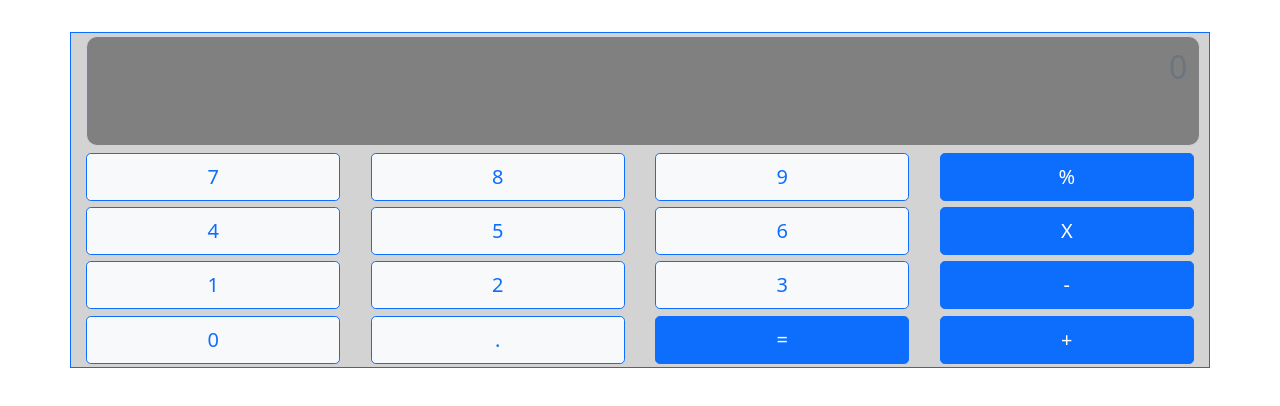
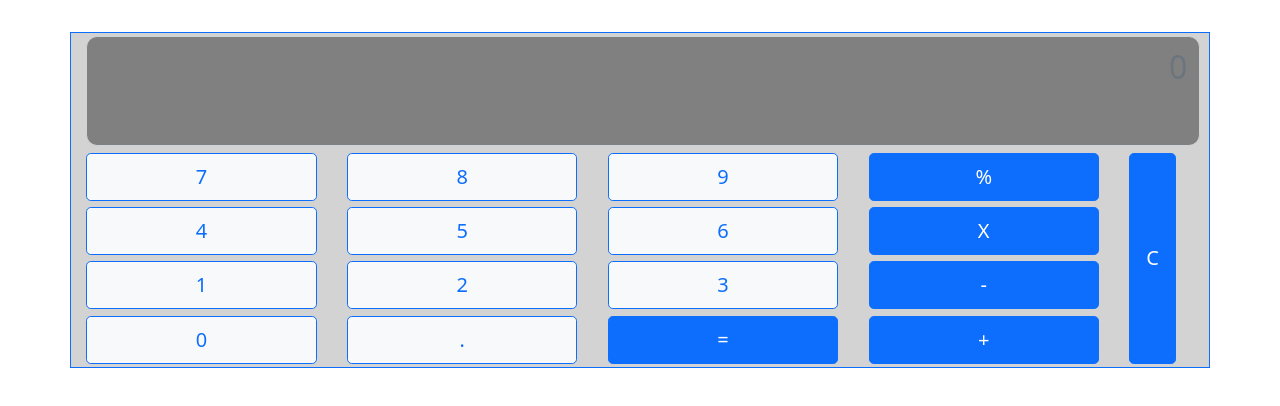
Before and after one commit to estevao-gomes/calculadora, a plain HTML site: page index.html in a window 1280 px wide. Drawn offline with nearby package versions, Linux system fonts and the light colour scheme.

Commit message:
Adds clear button
Clear button added along with more comentas on code.

```diff
--- a/index.html
+++ b/index.html
@@ -17,7 +17,9 @@
 				</textarea>
 			</div>
 		</div>
-		<div class="row" id="top-buttons">
+		<div class="row">
+			<div class="col-11">
+				<div class="row">
 					<div class="d-grid col-3">
 						<button type="button" onclick="calc.numero('7')" class="btn btn-lg btn-light btn-outline-primary">
 							7
@@ -39,7 +41,6 @@
 						</button>
 					</div>
 				</div>
-
 				<div class="row">
 					<div class="d-grid col-3">
 						<button type="button" onclick="calc.numero('4')" class="btn btn-lg btn-light btn-outline-primary">
@@ -62,7 +63,6 @@
 						</button>
 					</div>
 				</div>
-
 				<div class="row">
 					<div class="d-grid col-3">
 						<button type="button" onclick="calc.numero('1')" class="btn btn-lg btn-light btn-outline-primary">
@@ -108,6 +108,13 @@
 					</div>
 				</div>
 			</div>
+			<div class="col-1 d-flex">
+				<button type="button" onclick="calc.clear()" class="btn btn-lg btn-primary clearButton">
+							C
+				</button>
+			</div>
+		</div>
+	</div>
 
 	<script src="https://cdn.jsdelivr.net/npm/bootstrap@5.0.1/dist/js/bootstrap.bundle.min.js" integrity="sha384-gtEjrD/SeCtmISkJkNUaaKMoLD0//ElJ19smozuHV6z3Iehds+3Ulb9Bn9Plx0x4" crossorigin="anonymous"></script>
 </body>
```
Lines whose indentation alone changed are shown as unchanged.
